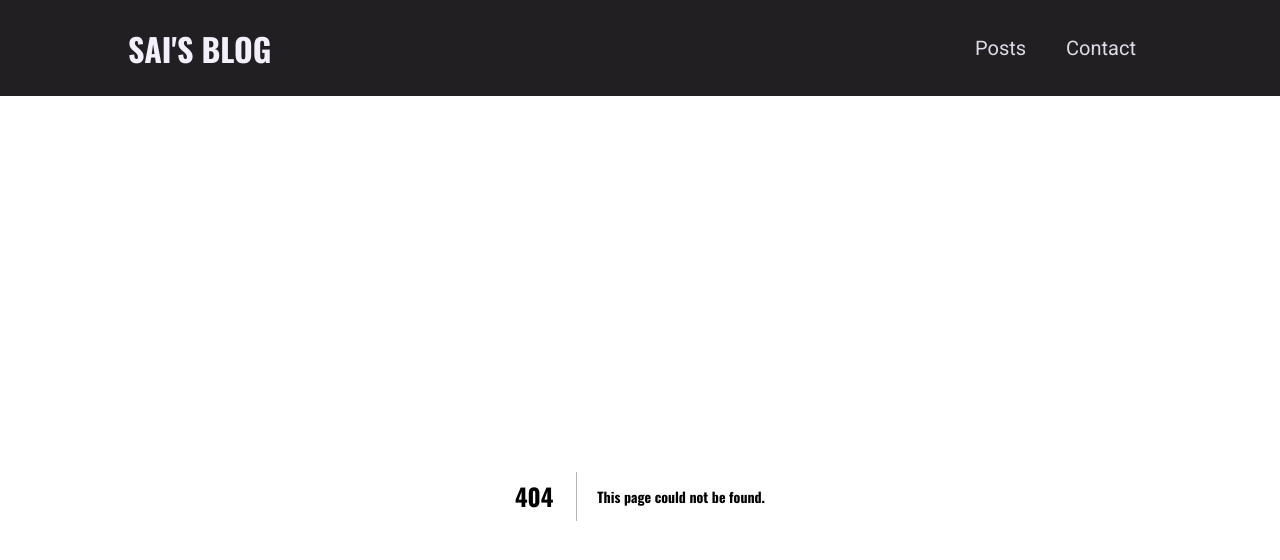
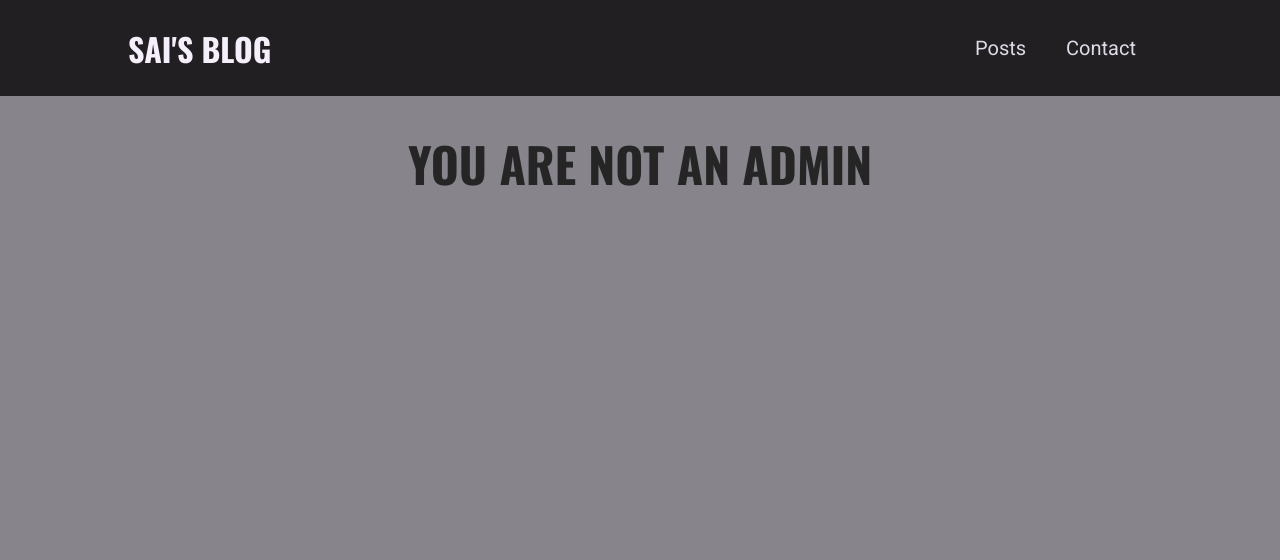
Before and after one commit to SaiSridhar783/NextJS-blog, a Next.js app: page /admin/message in a window 1280 px wide. Before the commit this address had no page. Shown: the top 560 px of the page. Built offline with nearby package versions, Linux system fonts and the light colour scheme.

Commit message:
message API

```diff
--- a/package.json
+++ b/package.json
@@ -16,6 +16,7 @@
     "react": "17.0.2",
     "react-dom": "17.0.2",
     "react-markdown": "^6.0.2",
-    "react-syntax-highlighter": "^15.4.3"
+    "react-syntax-highlighter": "^15.4.3",
+    "swr": "^0.5.6"
   }
 }
--- /dev/null
+++ b/pages/admin/message.js
@@ -0,0 +1,90 @@
+import useSWR from "swr";
+import Head from "next/head";
+
+const HeadPage = () => (
+  <Head>
+    <title>User Messages</title>
+  </Head>
+);
+
+const Message = (props) => {
+  if (props.hasError) {
+    return (
+      <div>
+        <HeadPage />
+        <h1 style={{ fontSize: "3rem", textAlign: "center" }}>
+          YOU ARE NOT AN ADMIN
+        </h1>
+      </div>
+    );
+  }
+
+  const getData = async (key) => {
+    const response = await fetch(key);
+    return await response.json();
+  };
+
+  const { data, error } = useSWR("/api/message", getData);
+
+  if (!error && !data) {
+    return (
+      <div style={{ textAlign: "center" }}>
+        <HeadPage />
+        <h2>Loading...</h2>;
+      </div>
+    );
+  }
+
+  if (error) {
+    return (
+      <div style={{ textAlign: "center" }}>
+        <HeadPage />
+        <h1 style={{ fontSize: "3rem", textAlign: "center" }}>ERROR</h1>
+        <h4>{`${error}`}</h4>
+      </div>
+    );
+  }
+
+  return (
+    <div>
+      <HeadPage />
+      {data.data.map((item) => {
+        return (
+          <div className="display-message" key={item._id}>
+            <h5>{item._id}</h5>
+            <div>
+              <div>
+                Name:&nbsp;&nbsp;&nbsp; <h3>{item.name}</h3>
+              </div>
+              <div>
+                Email:&nbsp;&nbsp;&nbsp; <h3>{item.email}</h3>
+              </div>
+            </div>
+
+            <p>{item.message}</p>
+          </div>
+        );
+      })}
+    </div>
+  );
+};
+
+export default Message;
+
+export async function getServerSideProps(context) {
+  const { key } = context.query;
+
+  if (key !== "bankai") {
+    return {
+      props: {
+        hasError: true,
+      },
+    };
+  }
+
+  return {
+    props: {
+      hasError: false,
+    },
+  };
+}
--- /dev/null
+++ b/pages/api/message.js
@@ -0,0 +1,37 @@
+import { MongoClient } from "mongodb";
+
+async function handler(req, res) {
+  if (req.method === "GET") {
+    let client;
+    const databaseUrl = `mongodb://${process.env.mongodb_username}:${process.env.mongodb_password}@${process.env.mongodb_clustername}-shard-00-00.dipfo.mongodb.net:27017,${process.env.mongodb_clustername}-shard-00-01.dipfo.mongodb.net:27017,${process.env.mongodb_clustername}-shard-00-02.dipfo.mongodb.net:27017/${process.env.mongodb_database}?ssl=true&replicaSet=atlas-jzsi0n-shard-0&authSource=admin&retryWrites=true&w=majority`;
+
+    try {
+      client = await MongoClient.connect(databaseUrl, {
+        useUnifiedTopology: true,
+      });
+    } catch (error) {
+      res.status(500).json({ message: "Could not connect to database." });
+      return;
+    }
+
+    const db = client.db();
+    let allData;
+
+    try {
+      allData = await db.collection("messages").find({}).toArray();
+      //console.log(allData)
+    } catch (error) {
+      client.close();
+      res.status(500).json({ message: "Storing Message Failed!" });
+      return;
+    }
+
+    client.close();
+
+    res
+      .status(201)
+      .json({ message: "Successfully Retrieved messages!", data: allData });
+  }
+}
+
+export default handler;
--- a/styles/globals.css
+++ b/styles/globals.css
@@ -62,3 +62,34 @@ button {
   font: inherit;
   cursor: pointer;
 }
+
+.display-message {
+  display: flex;
+  flex-direction: column;
+  align-items: center;
+  background-color: #843897;
+  margin: 2rem auto;
+  width: 40%;
+  color: #e0dee2;
+  border-radius: 25px;
+  box-shadow: 2px 4px 10px 2px #480264;
+  min-width: 400px;
+}
+
+.display-message div {
+  display: flex;
+  align-items: baseline;
+  justify-content: center;
+  width: 50%;
+}
+
+.display-message > div {
+  display: flex;
+  width: 100%;
+  justify-content: space-around;
+}
+
+.display-message p {
+  font-size: 2rem;
+  font-family: sans-serif;
+}
```
Also changed, not shown: 1 other file (tests, documents, lock files or other folders).
